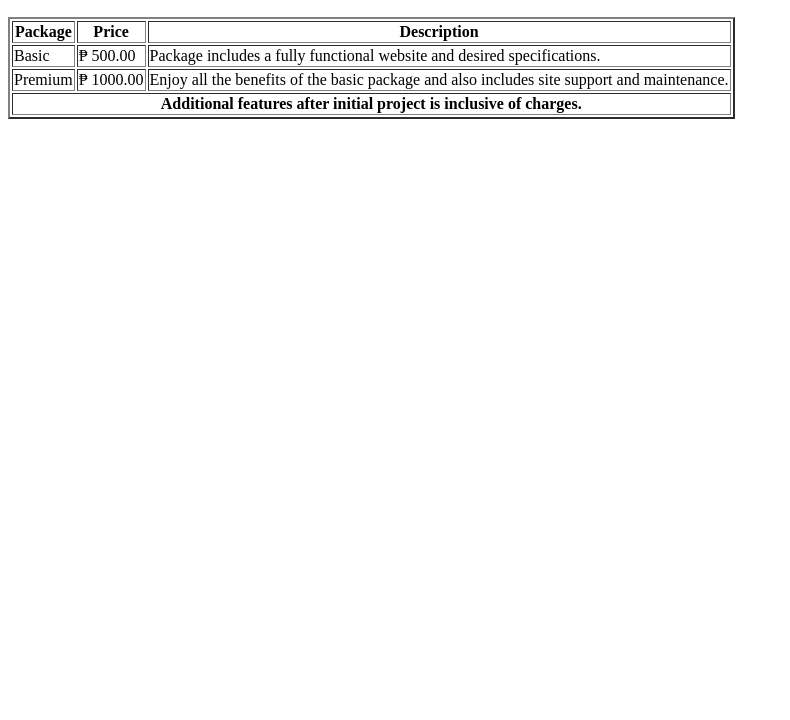
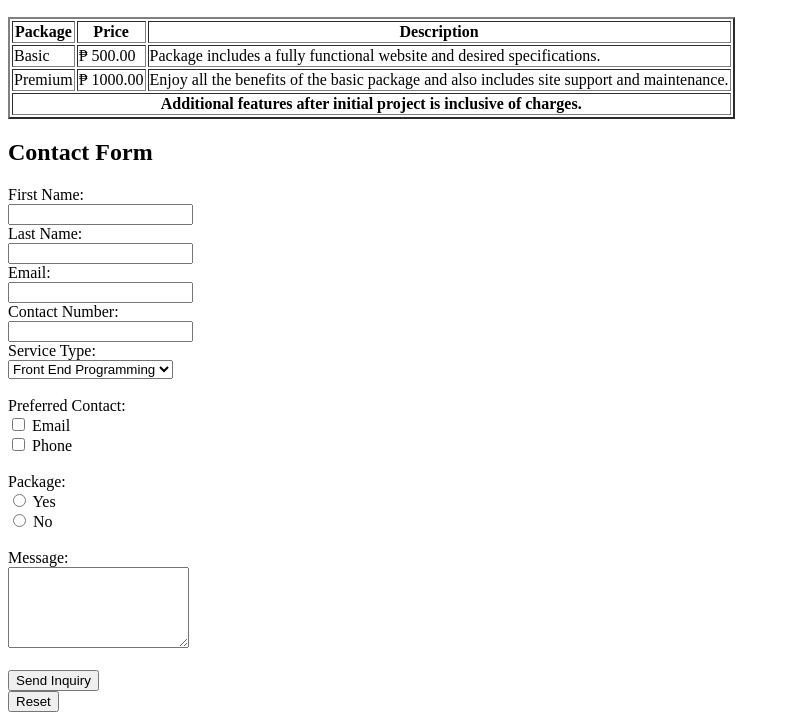
Before and after one commit to japayumo/pntwst-webportfolio, a plain HTML site: page frontend/s04/activity/index.html in a window 1280 px wide. Shown: the part 110-830 px from the top of the page, without its empty margins (0-790 px from the left). Before the commit the page ends 800 px from the top, so only its background shows below. Drawn offline with Linux system fonts and the light colour scheme.

Commit message:
Merged s04 activity output files into one file

```diff
--- a/frontend/s04/activity/index.html
+++ b/frontend/s04/activity/index.html
@@ -3,7 +3,7 @@
 <head>
 	<meta charset="utf-8">
 	<meta name="viewport" content="width=device-width, initial-scale=1">
-	<title>s04 Activity Output 1</title>
+	<title>s04 Activity Output </title>
 </head>
 <body>
 	<header>
@@ -12,6 +12,7 @@
 	</header>
 
 	<main>
+		<section>
 		<table border="2">
 			<thead>
 				<tr>
@@ -37,6 +38,49 @@
 					<th colspan="3" align="center">Additional features after initial project is inclusive of charges.</th>
 				</tr>
 			</tbody>
+			</table>
+
+			<h2>Contact Form</h2>
+			<form action="index.html" method="post">
+				<label for="first_name">First Name:</label><br>
+				<input type="text" name="first_name" id="first_name" required><br>
+
+				<label for="last_name">Last Name:</label><br>
+				<input type="text" name="last_name" id="last_name" required><br>
+
+				<label for="email_detail">Email:</label><br>
+				<input type="email" name="email_detail" id="email_detail" required><br>
+
+				<label for="contact_number">Contact Number:</label><br>
+				<input type="number" name="contact_number" id="contact_number" required><br>
+
+				<label for="service_type">Service Type:</label><br>
+					<select name="service_type" id="service_type">
+						<option value="Front End Programming">Front End Programming</option>
+						<option value="Back End Programming">Back End Programming</option>
+						<option value="Full Stack Programming">Full Stack Programming</option>
+					</select><br><br>
+
+				<label>Preferred Contact:</label><br>
+					<input type="checkbox" name="contact" id="contact1" value="email">
+					<label for="email">Email</label><br>
+
+					<input type="checkbox" name="contact" id="contact2" value="Phone">
+					<label for="contact2">Phone</label><br><br>
+
+				<label>Package:</label><br>
+					<input type="radio" name="package" id="package1" value="Basic">
+					<label for="package1">Yes</label><br>
+					<input type="radio" name="package" id="package2" value="Premium">
+					<label for="package2">No</label><br><br>
+
+				<label for="message">Message:</label><br>
+					<textarea name="message" rows="5" id="message"></textarea><br><br>
+
+				<button>Send Inquiry</button><br>
+				<button type="reset">Reset</button>
+			</form>
+		</section>
 	</main>
 </body>
 </html>
```
Also changed, not shown: frontend/s04/activity/index2.html (deleted, +0 -52 lines).
